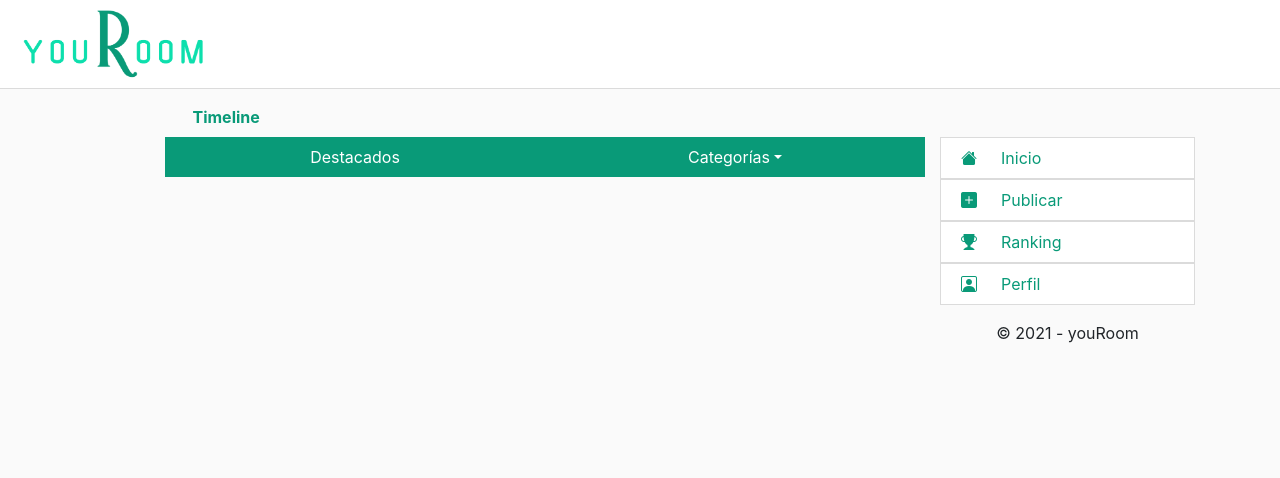
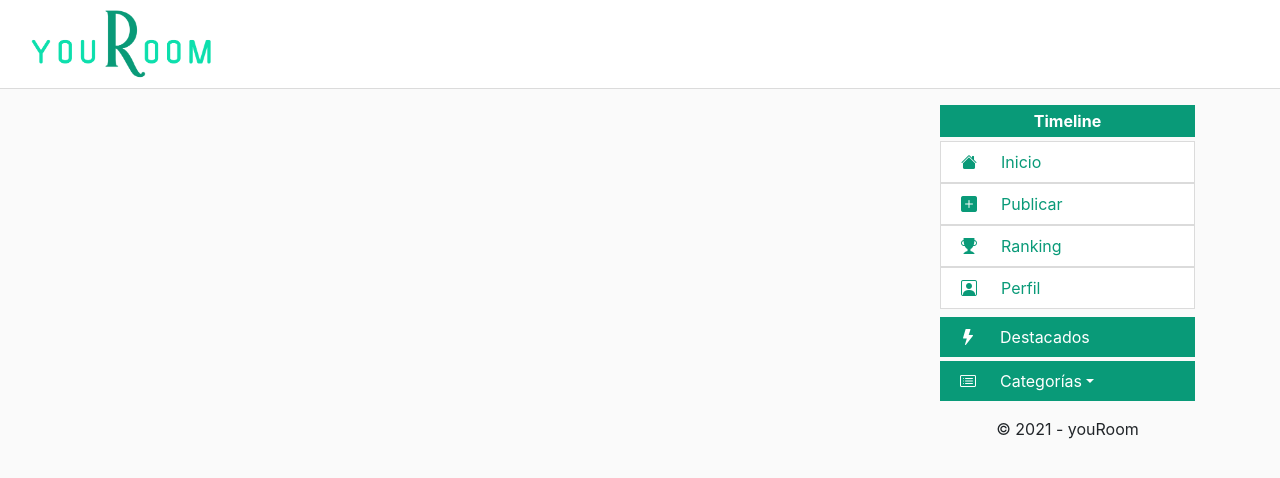
Before and after one commit to youRoom-ISPP/youRoom, a Django app: page /valorar/ in a window 1280 px wide. Shown: the top 478 px of the page. Run offline with Django 3.2, Linux system fonts and the light colour scheme; the visitor is signed in with stand-in values (Sample User, id 1); some libraries are stand-ins or nearby versions; some web fonts are replaced.

Commit message:
Haciendo la app web responsive - #47
He adaptado la interfaz a pantallas más grandes y he corregido
problemas que existían en algunas vistas.
Falta poco para poder finalizar la tarea.

```diff
--- a/youroom/static/css/custom.css
+++ b/youroom/static/css/custom.css
@@ -1,4 +1,5 @@
 @import 'ranking.css';
+@import 'rating.css';
 
 body {
     background-color: #fafafa;
@@ -104,7 +114,13 @@ input[type="file"] {
     transition-duration: 0.4s;
 }
 
-@media (max-width: 767px) {
+.container-pegajoso {
+    position: sticky;
+    top:0px;
+    z-index:100;
+}
+
+@media (max-width: 768px) {
     .header-mobile {
         background-color: #fff;
         border-top: 1px solid #dbdbdb;
@@ -159,11 +171,11 @@ input[type="file"] {
     }
 
     .titulo-web {
-        text-align: left;
-        padding-top: 1em;
-        padding-bottom: 0.5em;
-        color: #099a78;
+        text-align: center;
+        background-color: #099a78;
+        color: #fff;
         font-weight: bold;
+        vertical-align: middle;
     }
 
     .logo-mobile {
@@ -208,7 +221,22 @@ input[type="file"] {
     background-color: #099A78;
 }
 
-.timeline-nav:hover {
+.timeline-nav:hover,
+.timeline-nav:active,
+.timeline-nav:focus {
+    background-color: #0ddfad;
+}
+
+.timeline-nav-pc {
+    background-color: #099A78;
+    color: #fff;
+    padding: 0.5rem;
+    padding-left: 1.25em;
+}
+
+.timeline-nav-pc:hover,
+.timeline-nav-pc:active,
+.timeline-nav-pc:focus {
     background-color: #0ddfad;
 }
 
--- a/youroom/templates/base/base.html
+++ b/youroom/templates/base/base.html
@@ -11,23 +11,18 @@
     <link rel="stylesheet" href="{% static 'css/custom.css' %}">
     <link rel="stylesheet" href="{% static 'css/rating.css' %}">
 
-
     <title>{% block titulo_pagina %} {% endblock %}</title>
 </head>
 <body>
-    {% if user.is_authenticated %}
-    <div class="container-fluid">
+    <div class="container-fluid container-pegajoso">
         <div class="row logo-mobile">
-            <div class="col-4 col-md-2 mx-auto">
-                <img class="img-fluid" src="{% static 'images/logo-xl.png' %}" alt="">
+            <div class="col-4 col-md-2 ml-md-2 mx-auto">
+                <img class="img-fluid" src="{% static 'images/logo-xl.png' %}" alt="Logo de la aplicación">
             </div>
             <div class="col-md-10"></div>
-            {% block titulo_accion %}{% endblock %}
         </div>
     </div>
-    {% endif %}
 
-    {% if user.is_authenticated %}
     <header class="header-mobile">
         <nav class="navbar">
             <div class="container text-center">
@@ -46,22 +41,22 @@
             </div>
         </nav>
     </header>
-    {% endif %}
 
     <div class="container-md align-items-center">
-        <div class="container-fluid container-md">
-            <div class="row titulo-web">
-                <div class="col-12 col-md-10 offset-md-1">{% block titulo %}{% endblock %}</div>
-            </div>
-        </div>
         <div class="row">
             <div class="col-md-1"></div>
-            <div class="col-md-8">
+            <div class="col-md-8 mt-md-3">
             {% block contenido %}
             {% endblock %}
             </div>
-            {% if user.is_authenticated %}
-            <div class="col-md-3">
+            <div class="col-md-3 mt-md-3">
+                <div class="container">
+                    <div class="row mb-1">
+                        <div class="col-12 pt-1 pb-1 titulo-web">
+                            {% block titulo %} {% endblock %}
+                        </div>
+                    </div>
+                </div>
                 <div class="header-pc">
                     <div class="col-12">
                         <div class="row">
@@ -86,6 +81,9 @@
                         </div>
                     </div>
                 </div>
+                <div class="mt-2 opciones-timeline-pc">
+                {% block opciones-timeline %}{% endblock %}
+                </div>
                 <footer>
                     <div class="container">
                         <div class="row mt-3">
@@ -96,7 +94,6 @@
                     </div>
                 </footer>
             </div>
-            {% endif %}
         </div>
     </div>
 
--- a/youroom/templates/perfil/perfil.html
+++ b/youroom/templates/perfil/perfil.html
@@ -1,5 +1,7 @@
 {% extends 'base/base.html' %}
+{% load l10n %}
 
+{% block titulo_pagina %}Perfil{% endblock %}
 {% block titulo %}Perfil de usuario{% endblock %}
 
 {% block contenido %}
--- a/youroom/templates/publicacion/publicacion.html
+++ b/youroom/templates/publicacion/publicacion.html
@@ -53,8 +53,8 @@
                                 <div class="col-12">
                                     <p class="text-center">¿Seguro que quieres subir esta publicación a tu perfil?<br>Después no podrás modificarla o eliminarla.</p>
                                     <div class="text-center">
-                                        <button type="submit" class="btn btn-primary boton">Sí, quiero publicar</button>
-                                        <button type="button" class="btn btn-cancelar-publicacion" data-dismiss="modal">Seguir editando</button>
+                                        <button type="submit" class="btn btn-primary boton">Confirmar</button>
+                                        <button type="button" class="btn btn-cancelar-publicacion" data-dismiss="modal">Cancelar</button>
                                     </div>
                                 </div>
                             </div>
--- a/youroom/templates/timeline/timeline.html
+++ b/youroom/templates/timeline/timeline.html
@@ -7,16 +7,16 @@
 {% block contenido %}
 <div class="row">
     <div class="col-12 timeline">
-        <ul class="nav justify-content-around">
+        <ul class="nav justify-content-around opciones-timeline-mobile mb-3">
             <div class="col-6 timeline-nav">
                 <li class="nav-item">
-                    <a class="nav-link text-white text-center" href="{% url 'timeline' %}">Destacados</a>
+                    <a class="nav-link text-white text-center" href="{% url 'timeline' %}"><i class="bi bi-lightning-fill mr-2"></i>Destacados</a>
                 </li>
             </div>
             <div class="col-6 timeline-nav">
                 <li class="nav-item dropdown ">
                     <a class="nav-link text-white dropdown-toggle text-center" data-toggle="dropdown" href="{% url 'timeline' %}" role="button"
-                        aria-haspopup="true" aria-expanded="false">Categorías</a>
+                        aria-haspopup="true" aria-expanded="false"><i class="bi bi-card-list mr-2"></i>Categorías</a>
                     <div class="dropdown-menu">
                         {% for categoria in categorias %}
                         <a class="dropdown-item" href="{% url 'timeline_categoria' categoria=categoria.1 %}">{{ categoria.1}}</a>
@@ -26,7 +26,7 @@
             </div>
         </ul>
         {% for p in publicaciones %}
-        <div class="pt-sm-3">
+        <div class="">
             <div class="card">
                 <div class="card-header bg-white">
                     {{p.usuario.user.username}}
@@ -64,3 +64,26 @@
     </div>
 </div>
 {% endblock %}
+
+{% block opciones-timeline %}
+<div class="col-12">
+    <div class="row">
+        <div class="col-12">
+            <div class="row timeline-nav-pc">
+                <a class="text-white" href="{% url 'timeline' %}"><i class="bi bi-lightning-fill"></i><span class="ml-1 ml-lg-4">Destacados</span></a>
+            </div>
+            <div class="row mt-1 timeline-nav-pc">
+                <div class="nav-item dropdown">
+                    <a class="dropdown-toggle text-white text-center" data-toggle="dropdown" href="{% url 'timeline' %}" role="button"
+                        aria-haspopup="true" aria-expanded="false"><i class="bi bi-card-list"></i><span class="ml-1 ml-lg-4">Categorías</span></a>
+                    <div class="dropdown-menu">
+                        {% for categoria in categorias %}
+                        <a class="dropdown-item text-center" href="{% url 'timeline_categoria' categoria=categoria.1 %}">{{ categoria.1}}</a>
+                        {% endfor %}
+                    </div>
+                </div>
+            </div>
+        </div>
+    </div>
+</div>
+{% endblock %}
```
Also changed, not shown: other parts of youroom/static/css/custom.css (+19 -13 lines), youroom/templates/usuario/login.html (+22 -6 lines).
